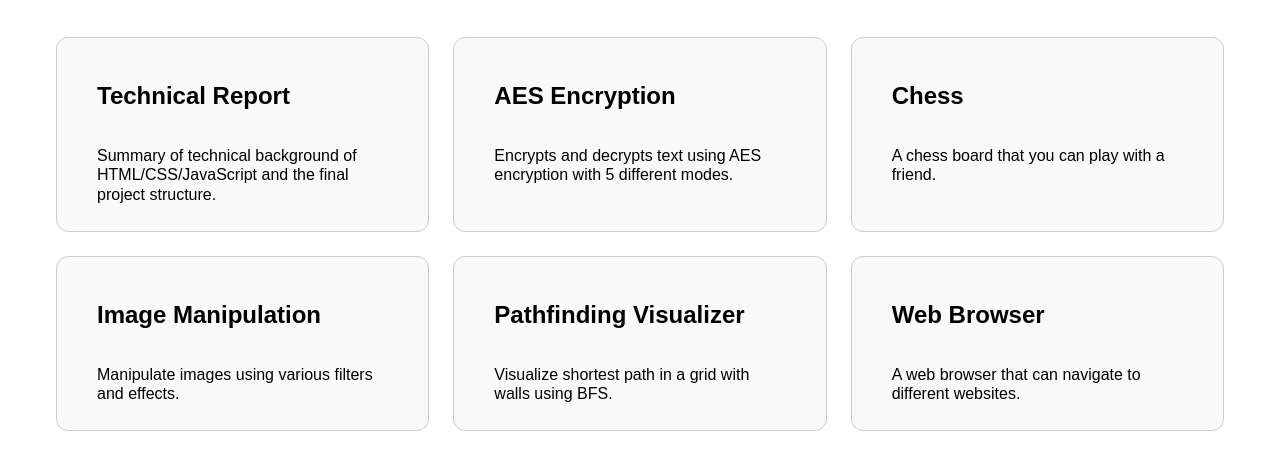
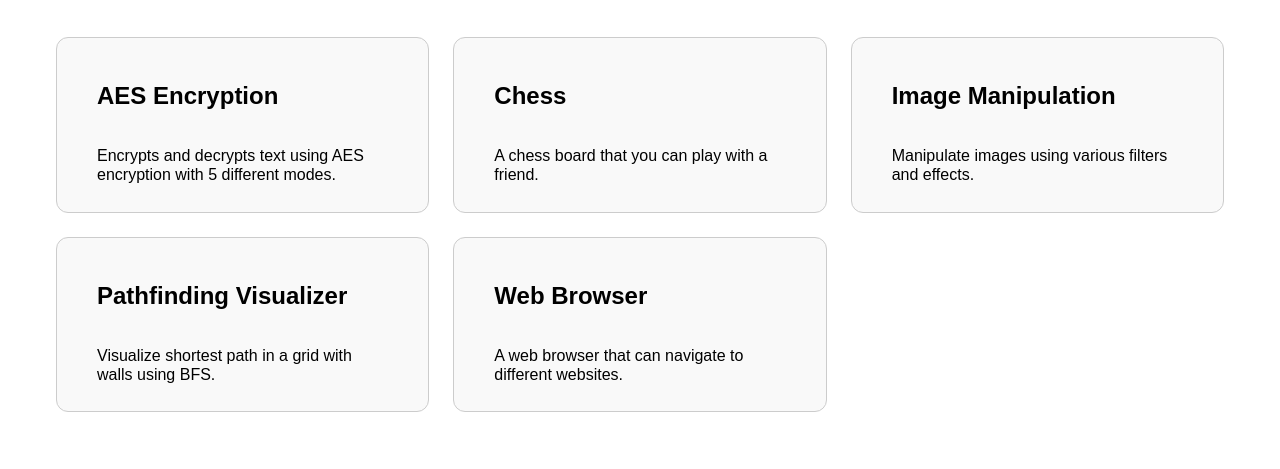
Before and after one commit to wenbo222/website-projects, a website built with webpack: page major-projects/index.html in a window 1280 px wide. Shown: the part 121-590 px from the top of the page. Built offline with nearby package versions, Linux system fonts and the light colour scheme.

Commit message:
Update index.html of major projects

```diff
--- a/major-projects/index.html
+++ b/major-projects/index.html
@@ -12,10 +12,6 @@
     <global-header></global-header>
     <h1 id="title">Major Projects</h1>
     <main class="project-container">
-        <a href="technical-report/index.html" class="project-snippet">
-            <h2>Technical Report</h2>
-            <p>Summary of technical background of HTML/CSS/JavaScript and the final project structure.</p>
-        </a>
         <a href="aes-encryption/index.html" class="project-snippet">
             <h2>AES Encryption</h2>
             <p>Encrypts and decrypts text using AES encryption with 5 different modes.</p>
```
